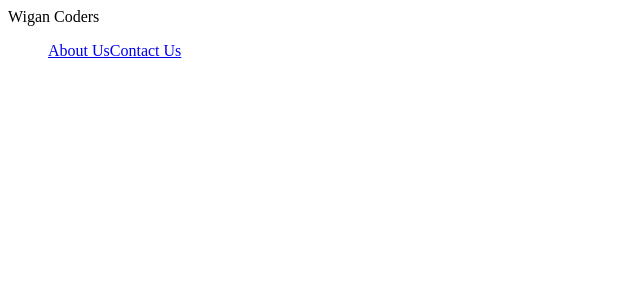
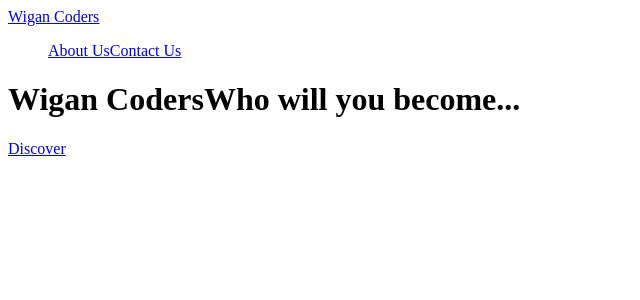
Before and after one commit to ruzla/wigan-coding-website, a React (Create React App) app: page / in a window 1280 px wide. Shown: the top 300 px of the page, without its empty margins (0-640 px from the left). Built offline with nearby package versions, Linux system fonts and the light colour scheme.

Commit message:
added home page component and links

```diff
--- a/src/App.js
+++ b/src/App.js
@@ -1,9 +1,10 @@
-import React, { Component, Fragment } from 'react';
+import React, { Component } from 'react';
 import { BrowserRouter, Switch, Route } from 'react-router-dom';
 
 import NavBar from './components/navbar';
 import AboutUs from  './components/about-us';
 import ContactUs from './components/contact-us';
+import Home from './components/home-page';
 
 import './css/style.css';
 
@@ -15,7 +16,7 @@ class App extends Component {
         <NavBar />
 
         <Switch>
-          <Route exact path="/" />
+          <Route exact path="/" render ={Home} />
           <Route exact path="/about-us" render={AboutUs} />
           <Route exact path="/contact-us" render={ContactUs} />
         </Switch>
--- /dev/null
+++ b/src/components/home-page.jsx
@@ -0,0 +1,9 @@
+import React from 'react';
+
+import MainImage from '../components/mainImage';
+
+const Home = () => (
+    <MainImage />
+)
+
+export default Home;
--- /dev/null
+++ b/src/components/mainImage.jsx
@@ -0,0 +1,18 @@
+import React from 'react'
+
+const MainImage = () => (
+        <div class="header">
+            {/* <div class="header__logo-box">
+                <img src="img/logo-white.png" alt="Logo" class="header__logo" />
+            </div> */}
+            <div class="header__text-box">
+                <h1 class="heading-primary">
+                    <span class="heading-primary--main">Wigan Coders</span>
+                    <span class="heading-primary--sub">Who will you become...</span>
+                </h1>
+                <a href='#' class="btn btn--white btn--animated">Discover</a>
+            </div>
+        </div>
+);
+
+export default MainImage;
--- a/src/components/navbar.jsx
+++ b/src/components/navbar.jsx
@@ -4,7 +4,7 @@ import { Link } from 'react-router-dom';
 const NavBar = () => (
     <div className="navBar">
         <div className="textLogo">
-            <div className="title">Wigan Coders</div>
+            <Link className="title" to="/">Wigan Coders</Link>
               <ul className="nav">
                 <Link className="item" to="/about-us">About Us</Link>
                 <Link className="item" to="/contact-us">Contact Us</Link>
```
